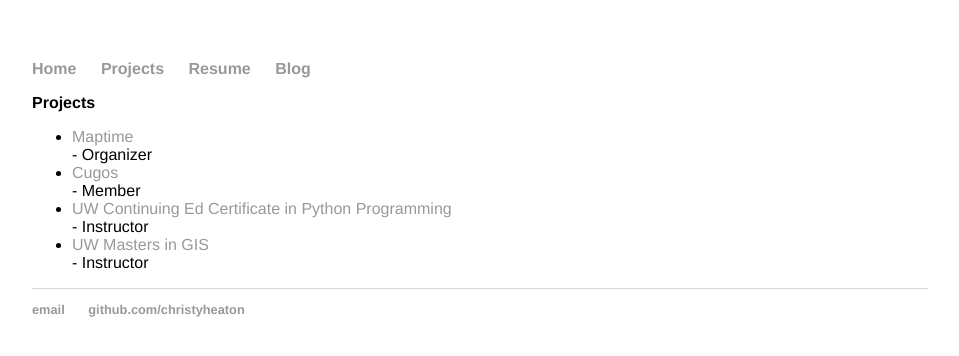
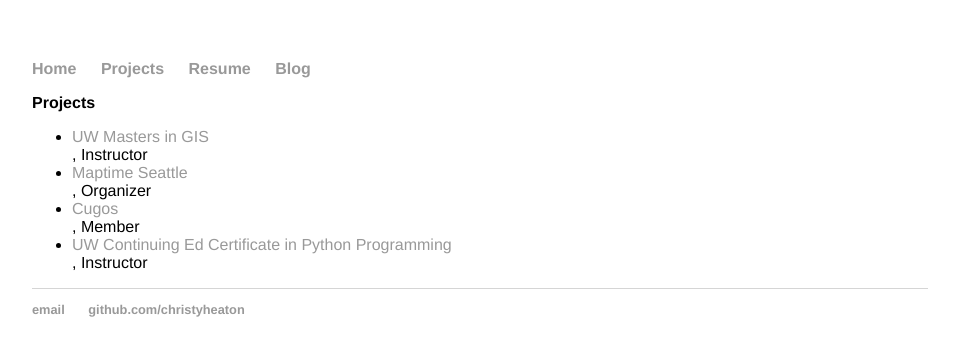
Before and after one commit to christyheaton/christyheaton.github.io, a Jekyll site: the page built from projects/index.html, in a window 1280 px wide. Shown: the top 356 px of the page, without its empty margins (160-1119 px from the left). Built offline with Jekyll 4.4.1, drawn with Linux system fonts in a browser that asks for light colours.

Commit message:
modifed look of roles

```diff
--- a/projects/index.html
+++ b/projects/index.html
@@ -4,8 +4,8 @@ title: Projects
 ---
 <h1>Projects</h1>
 <ul>
-    <li><a href="http://maptimesea.github.io">Maptime</a></li> - Organizer
-    <li><a href="http://cugos.org">Cugos</a></li> - Member
-    <li><a href="https://www.pce.uw.edu/certificates/python-programming">UW Continuing Ed Certificate in Python Programming</a></li> - Instructor
-    <li><a href="https://www.gisonline.uw.edu/">UW Masters in GIS</a></li> - Instructor
+    <li><a href="https://www.gisonline.uw.edu/">UW Masters in GIS</a></li>, Instructor
+    <li><a href="http://maptimesea.github.io">Maptime Seattle</a></li>, Organizer
+    <li><a href="http://cugos.org">Cugos</a></li>, Member
+    <li><a href="https://www.pce.uw.edu/certificates/python-programming">UW Continuing Ed Certificate in Python Programming</a></li>, Instructor
 </ul>
```
